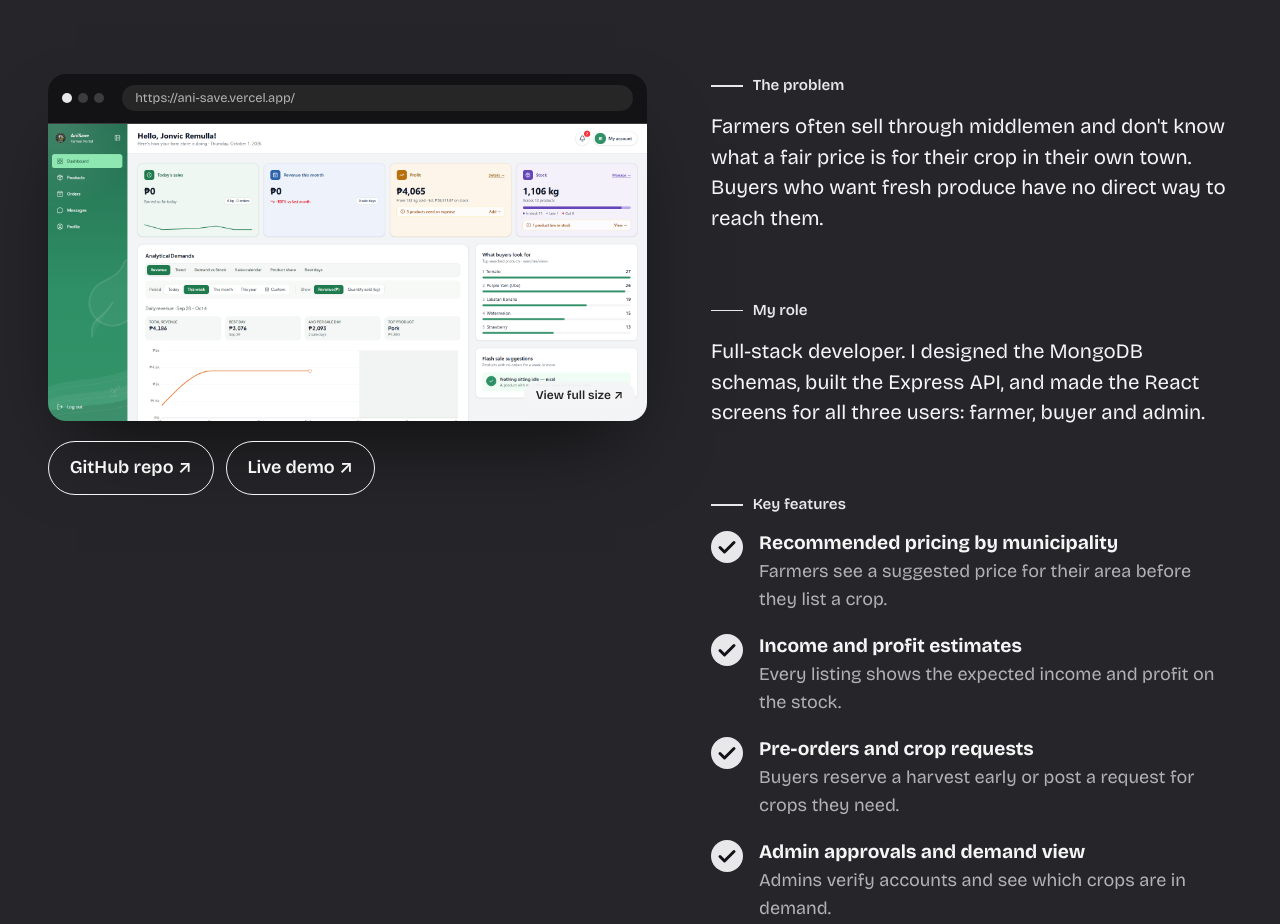
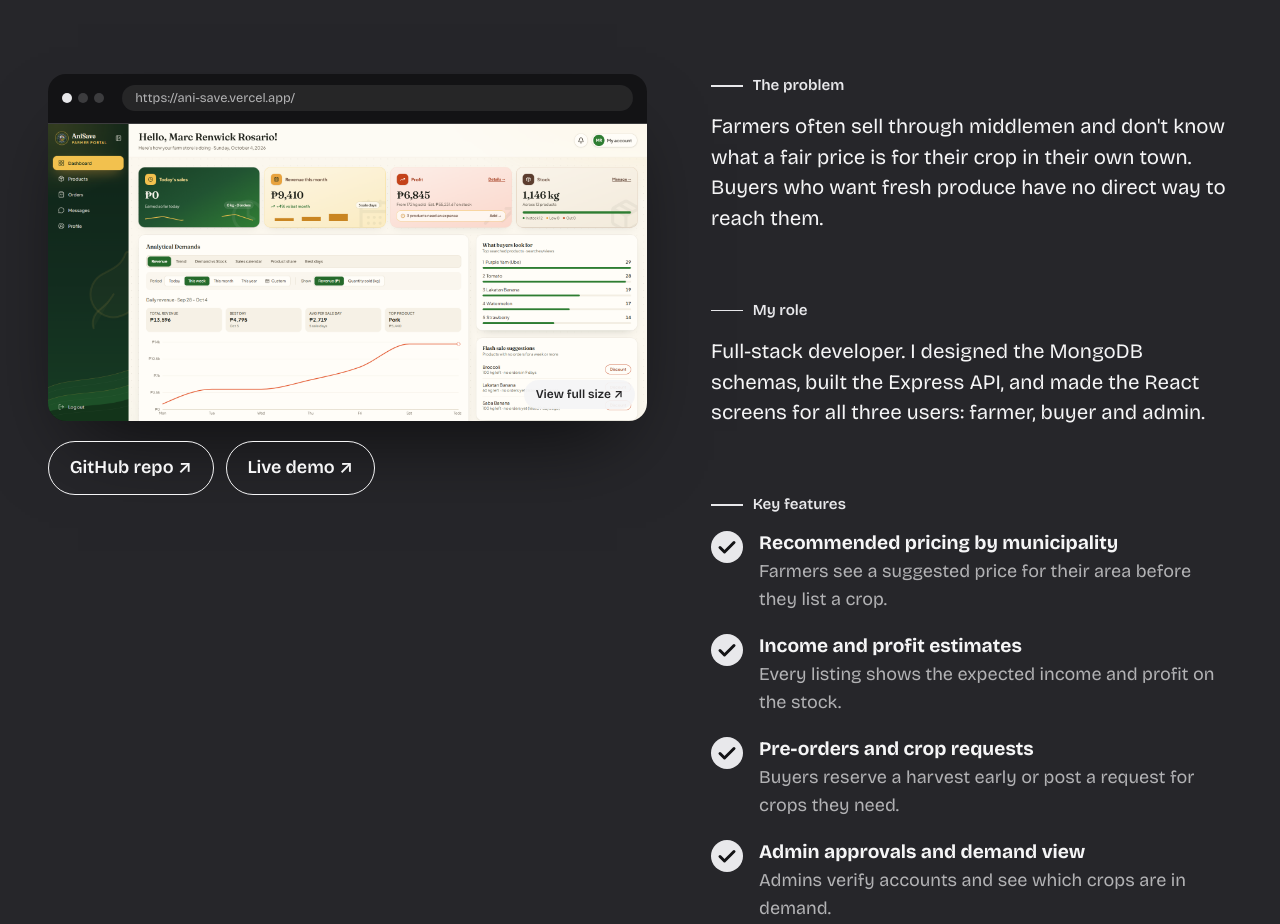
Before and after one commit to MarcRenwick/Portfolio-Website, a plain HTML site: page index.html in a window 1280 px wide. Shown: the part 7888-8812 px from the top of the page. Drawn offline with nearby package versions, Linux system fonts and the light colour scheme.

Commit message:
replace new screenshot in dashboard of AniSave

```diff
--- a/index.html
+++ b/index.html
@@ -287,7 +287,7 @@ try { var t = localStorage.getItem('theme'); if (t === 'light' || t === 'dark')
           <div class="browser-bar"><i></i><i></i><i></i><span>https://ani-save.vercel.app/</span></div>
           <div class="browser-view shot">
             <a class="shot-link" href="assets/anisave-dashboard.png" target="_blank" rel="noopener" aria-label="Open the AniSave dashboard screenshot full size">
-              <img src="assets/anisave-dashboard.png" alt="AniSave farmer dashboard showing today's sales, revenue, profit, stock and demand analytics" width="1900" height="944" loading="lazy">
+              <img src="assets/anisave_dashboard.png" alt="AniSave farmer dashboard showing today's sales, revenue, profit, stock and demand analytics" width="1900" height="944" loading="lazy">
             </a>
           </div>
         </div>
```
Also changed, not shown: assets/anisave-dashboard.png (deleted), assets/anisave_dashboard.png (added).
